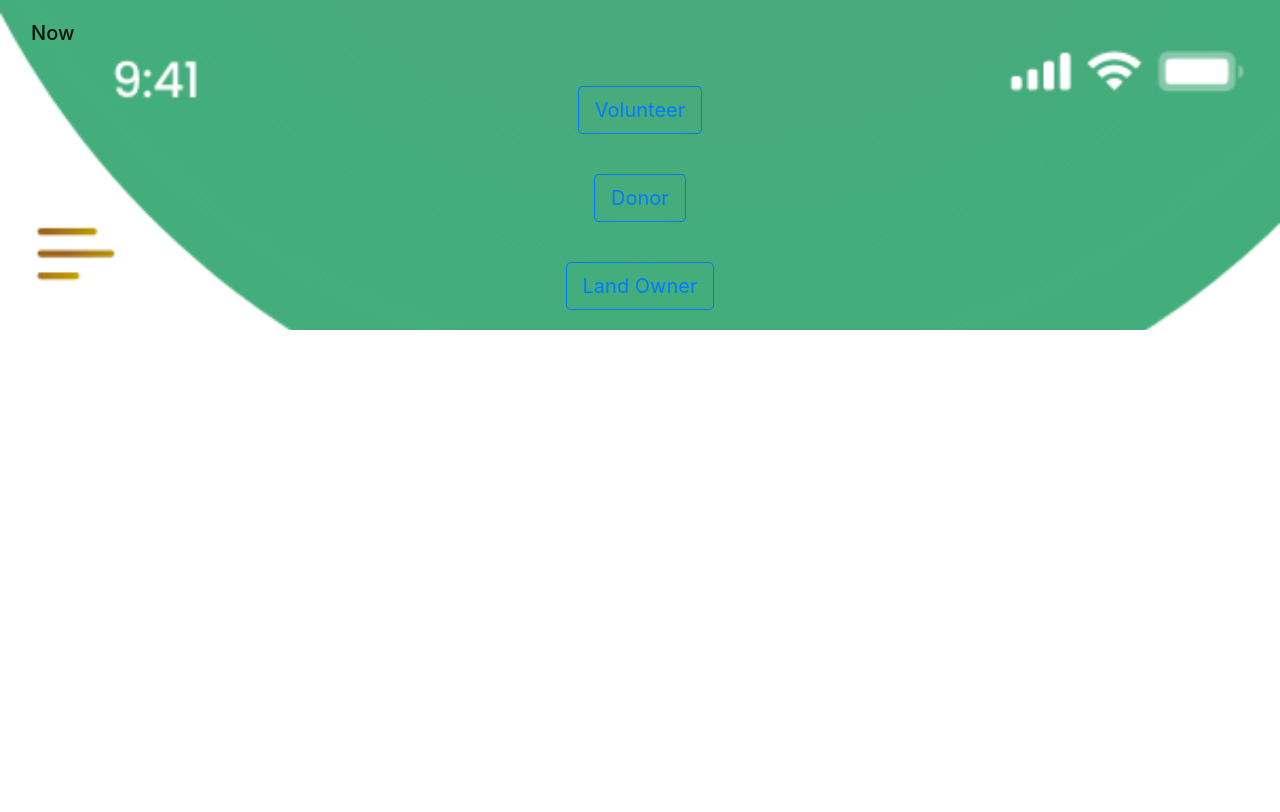
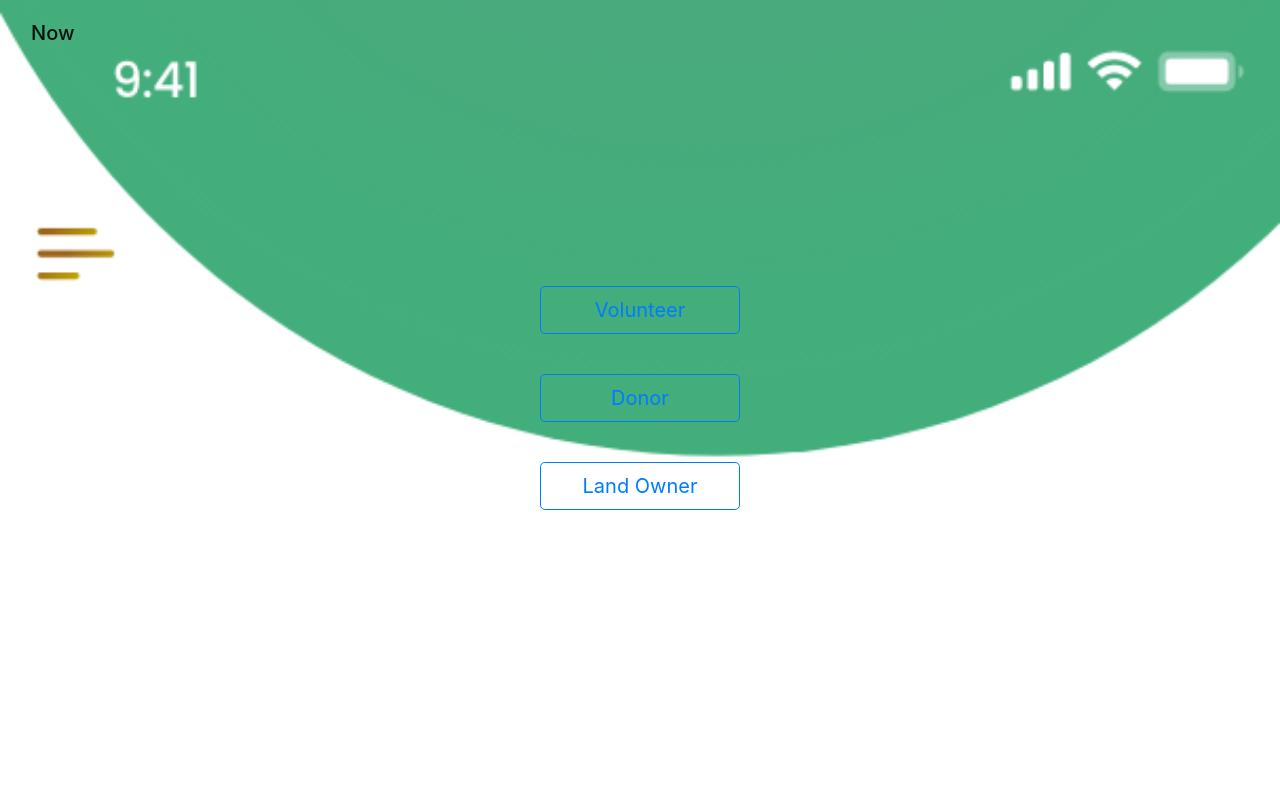
Before and after one commit to pamelachia/nasa-now, a Flask app: page / in a window 1280 px wide. Before the commit the page ends 330 px from the top, so only its background shows below. Run offline with Flask 2, Linux system fonts and the light colour scheme; some libraries are stand-ins or nearby versions.

Commit message:
fixed homepage background

```diff
--- a/static/css/main.css
+++ b/static/css/main.css
@@ -19,6 +19,20 @@ a {
 h5 {
   font-size: 16px;
 }
+
+.container-fluid {
+  background-image: url(/static/images/homepage.png);
+  background-size: cover;
+  height: 812px;
+}
+
+.button-design {
+  margin: 200px auto;
+}
+
+.btn-block {
+  width: 200px !important;
+}
 /* .clickable{
     position: relative;
   }
--- a/templates/home.html
+++ b/templates/home.html
@@ -11,7 +11,9 @@
         </span> -->
     </a>
   </nav>
-  <div class="row d-flex align-items-center justify-content-center">
+  <div
+    class="button-design row d-flex align-items-center justify-content-center"
+  >
     <div class="row" style="margin: 20px;">
       <a
         href="{{ url_for('campaigns') }}"
```
